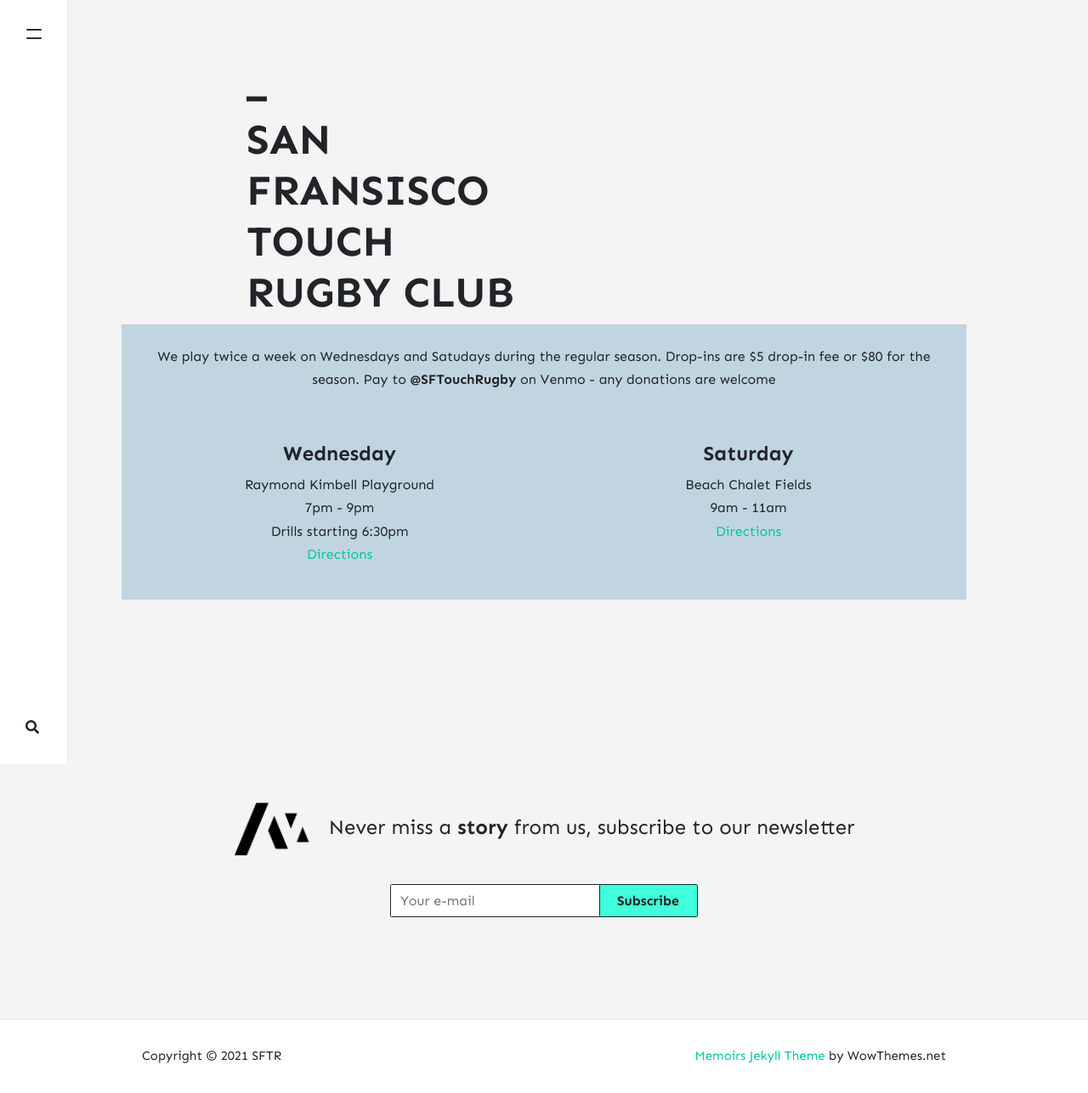
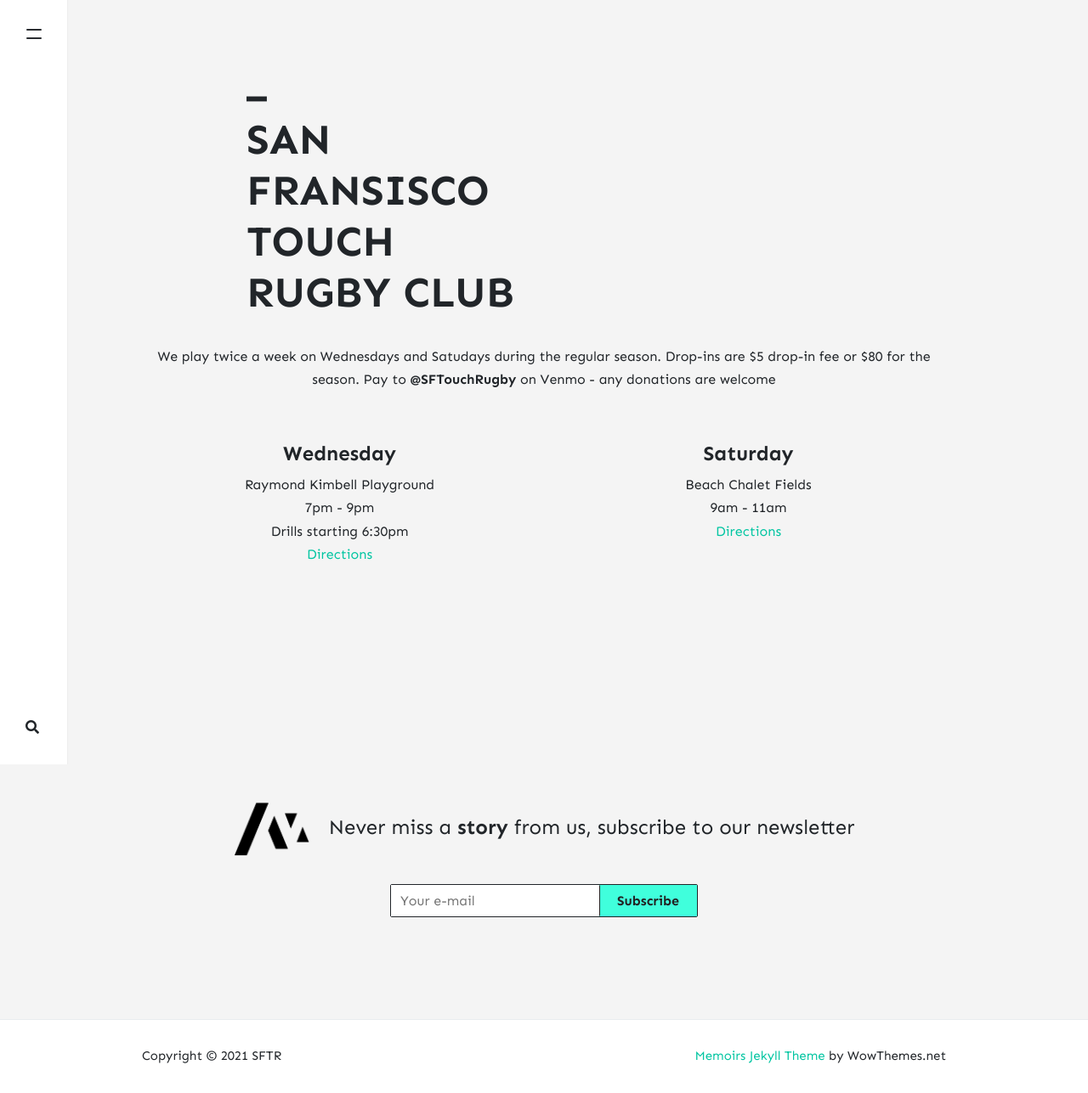
Before and after one commit to stackbit-projects/blue-triceratops-4f502, a Jekyll site: the page built from _pages/about.md, in a window 1280 px wide. Shown: the whole page at 85% size. Built offline with Jekyll 4.4.1, drawn with Linux system fonts in a browser that asks for light colours; nearby versions of some CDN libraries; comment, search, counter and statistics services are not loaded.

Commit message:
theme.scss: changed

```diff
--- a/assets/css/theme.scss
+++ b/assets/css/theme.scss
@@ -782,7 +782,3 @@ h5 {
 .spacer-left-60 {
     margin-left: 60px;
 }
-
-.section.blue {
-    background: #c1d5e0;
-}
```
